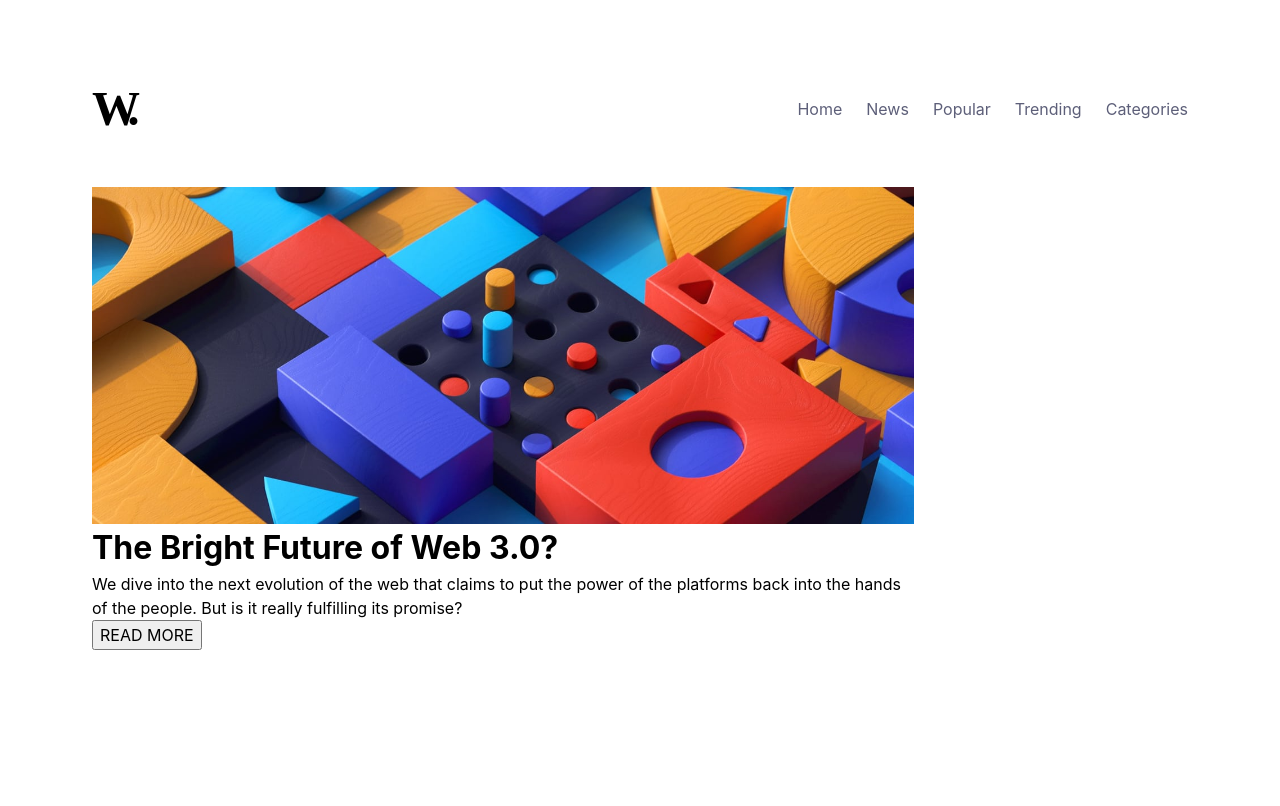
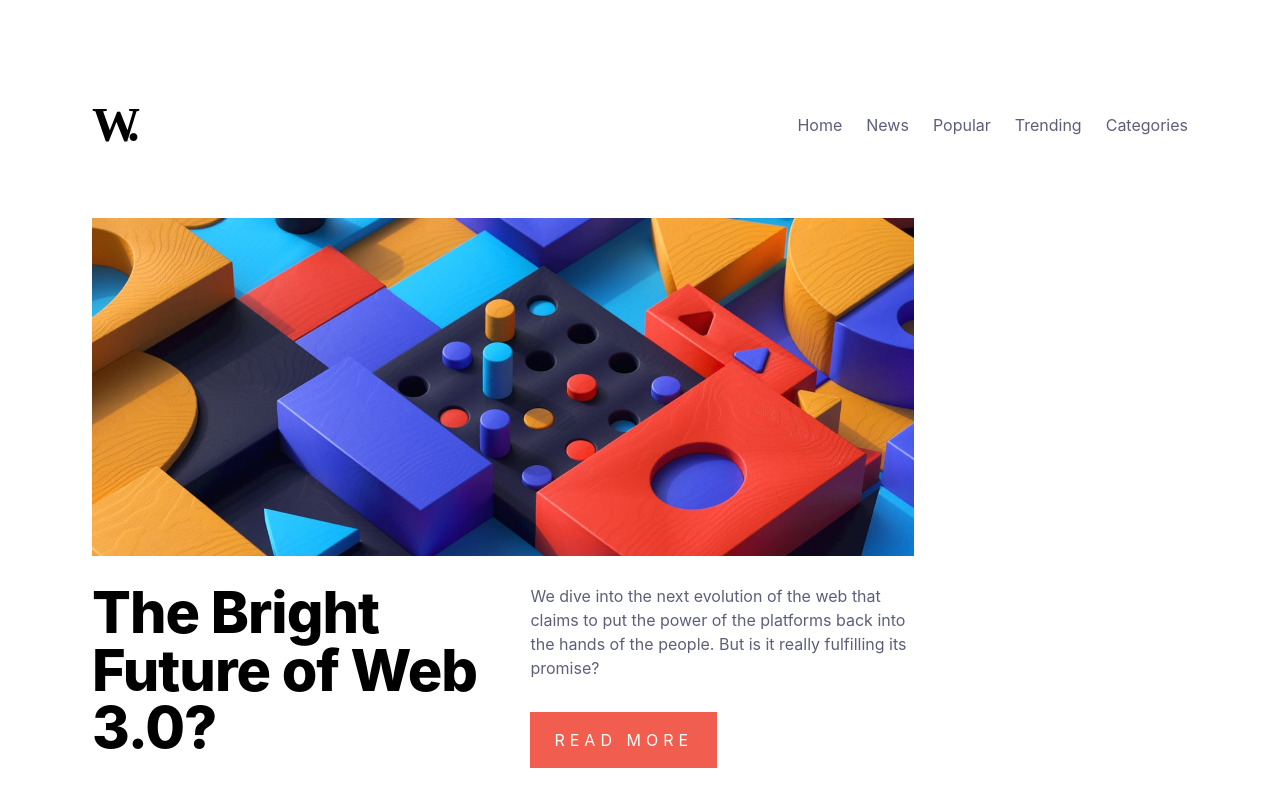
Before and after one commit to dhafindzahin/news-homepage-main, a plain HTML site: page index.html in a window 1280 px wide. Drawn offline with Linux system fonts and the light colour scheme; a web font is replaced by a local one.

Commit message:
feat: style main

```diff
--- a/index.html
+++ b/index.html
@@ -42,12 +42,16 @@
 					<source media="(min-width: 768px)" srcset="assets/images/image-web-3-desktop.jpg" />
 					<img src="assets/images/image-web-3-mobile.jpg" alt="Web 3 illustration" />
 				</picture>
-				<h1>The Bright Future of Web 3.0?</h1>
-				<p>
-					We dive into the next evolution of the web that claims to put the power of the platforms back into the hands of the people. But is it really
-					fulfilling its promise?
-				</p>
-				<button>READ MORE</button>
+				<div class="main-text">
+					<h1>The Bright Future of Web 3.0?</h1>
+					<div>
+						<p>
+							We dive into the next evolution of the web that claims to put the power of the platforms back into the hands of the people. But is it
+							really fulfilling its promise?
+						</p>
+						<button>READ MORE</button>
+					</div>
+				</div>
 			</main>
 		</div>
 	</body>
--- a/style.css
+++ b/style.css
@@ -148,6 +148,33 @@ h6 {
 	grid-area: main;
 }
 
+.main picture {
+	margin-bottom: 28px;
+}
+
+.main-text h1 {
+	font-size: clamp(2.5rem, 4.5vw, 4rem);
+	max-width: 11ch;
+	font-weight: 800;
+	letter-spacing: -1px;
+	line-height: 1em;
+	margin-bottom: 20px;
+}
+
+.main-text p {
+	color: var(--dark-grayish-blue);
+	margin-bottom: 32px;
+	max-width: 38ch;
+}
+
+.main-text button {
+	background-color: var(--softsred);
+	border: none;
+	color: var(--off-white);
+	padding: 1em 1.5em;
+	letter-spacing: 5px;
+}
+
 @media (min-width: 768px) {
 	.wrapper {
 		padding: 16px 32px;
@@ -163,6 +190,11 @@ h6 {
 		gap: 24px;
 		color: var(--dark-grayish-blue);
 	}
+
+	.main-text {
+		display: flex;
+		justify-content: space-between;
+	}
 }
 
 @media (min-width: 1024px) {
```
